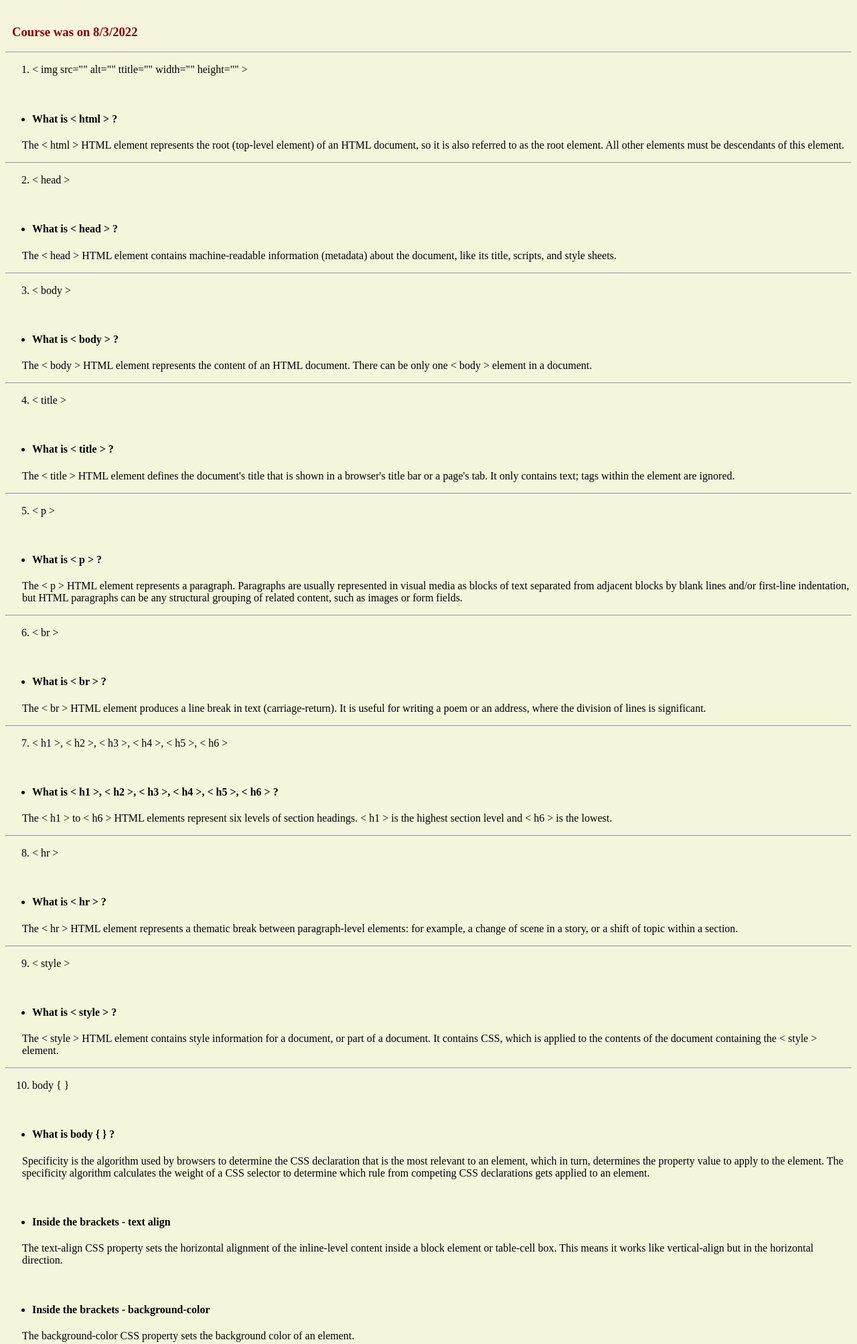
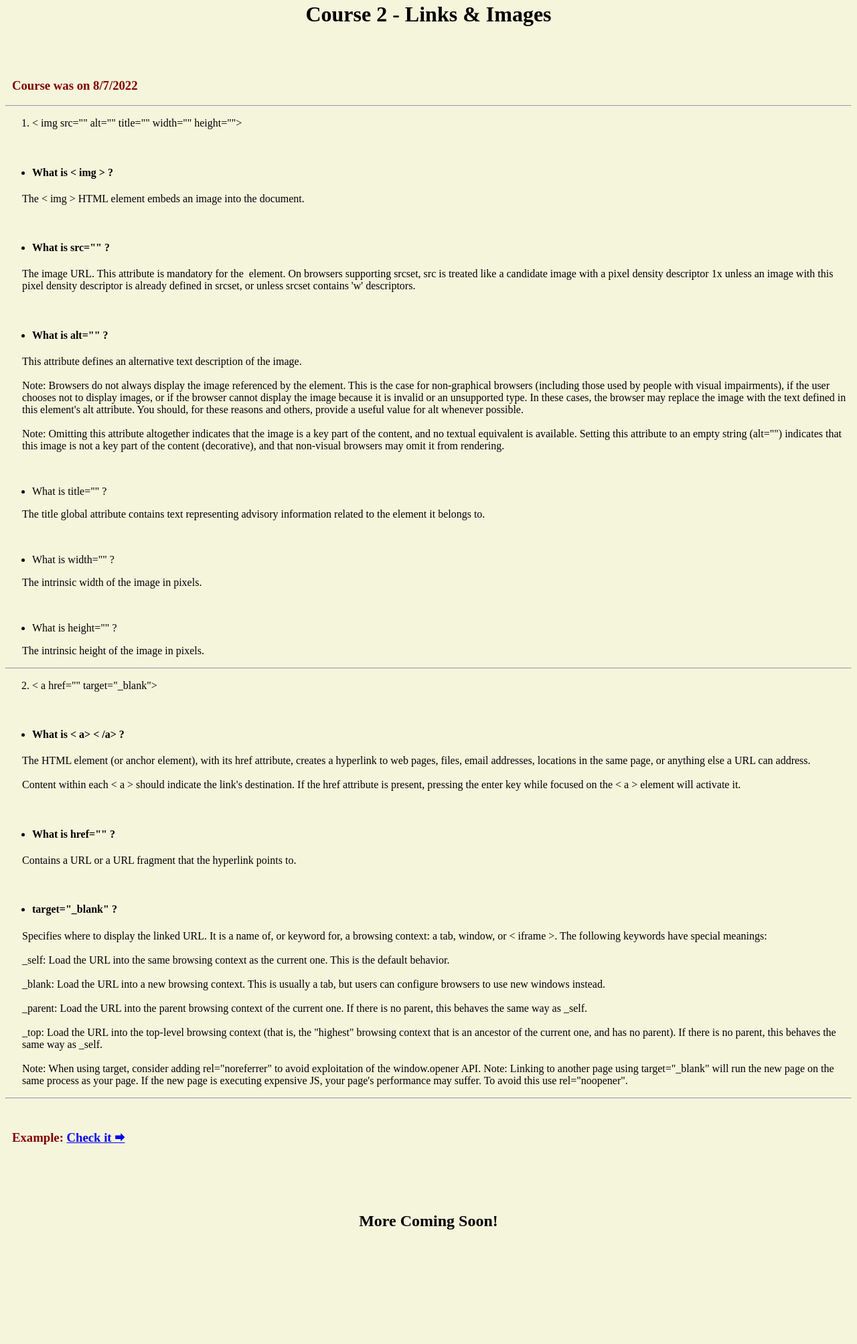
Before and after one commit to OmarMohamedX1/Course.com, a plain HTML site: page Links&Images.html in a window 1280 px wide. Shown: the part 62-2069 px from the top of the page at 67% size. After the commit the page ends 1945 px from the top, so only its background shows below. Drawn offline with Linux system fonts and the light colour scheme.

Commit message:
Add files via upload

```diff
--- a/Links&Images.html
+++ b/Links&Images.html
@@ -1,6 +1,6 @@
 <html>
 	<head>
-		<title>Course 1</title>
+		<title>Course 2</title>
 		<style>
 			body{
 				text-align: center;
@@ -26,116 +26,78 @@
 	</head>
 	<body>
 		<br>
-        <br><img src=""
-		<h1>Course 1 - HTML Basics</h1>
+        <br>
+		<h1>Course 2 - Links & Images</h1>
 		<br>
 		<br>
-		<h3>Course was on 8/3/2022</h3>
+		<h3>Course was on 8/7/2022</h3>
 		<hr>
 		<ol>
-			<li>< img src="" alt="" ttitle="" width="" height="" ></li>
+			<li>< img src="" alt="" title="" width="" height=""></li>
 		</ol>
 		<br>
 		<ul>
-		<li><h4>What is < html > ?</h4></li>
+		<li><h4>What is	< img > ?</h4></li>
 		</ul>
-		<p>The < html > HTML element represents the root (top-level element) of an HTML document, so it is also referred to as the root element. All other elements must be descendants of this element.</p>
+		<p>The < img > HTML element embeds an image into the document.</p>
+		<br>
+		<ul>
+			<li><h4>What is src="" ?</h4></li>
+		</ul>
+		<p>The image URL. This attribute is mandatory for the <img> element. On browsers supporting srcset, src is treated like a candidate image with a pixel density descriptor 1x unless an image with this pixel density descriptor is already defined in srcset, or unless srcset contains 'w' descriptors.</p>
+		<br>
+		<ul>
+			<li><h4>What is alt="" ?</h4></li>
+		</ul>
+		<p>This attribute defines an alternative text description of the image. <br><br>
+
+			Note: Browsers do not always display the image referenced by the element. This is the case for non-graphical browsers (including those used by people with visual impairments), if the user chooses not to display images, or if the browser cannot display the image because it is invalid or an unsupported type. In these cases, the browser may replace the image with the text defined in this element's alt attribute. You should, for these reasons and others, provide a useful value for alt whenever possible. <br><br>
+
+			Note: Omitting this attribute altogether indicates that the image is a key part of the content, and no textual equivalent is available. Setting this attribute to an empty string (alt="") indicates that this image is not a key part of the content (decorative), and that non-visual browsers may omit it from rendering.</p>
+		<br>
+		<ul>
+			<li>What is title="" ?</li>
+		</ul>
+		<p>The title global attribute contains text representing advisory information related to the element it belongs to.</p>
+		<br>
+		<ul>
+			<li>What is width="" ?</li>
+		</ul>
+		<p>The intrinsic width of the image in pixels.</p>
+		<br>
+		<ul>
+			<li>What is height="" ?</li>
+		</ul>
+		<p>The intrinsic height of the image in pixels.</p>
 		<hr>
 		<ol start="2">
-			<li>< head ></li>
+			<li>< a href="" target="_blank"></a></li>
 		</ol>
 		<br>
 		<ul>
-		<li><h4>What is < head > ?</h4></li>
+		<li><h4>What is < a> < /a> ?</h4></li>
 		</ul>
-		<p>The < head > HTML element contains machine-readable information (metadata) about the document, like its title, scripts, and style sheets.</p>
-		<hr>
-		<ol start="3">
-			<li>< body ></li>
-		</ol>
+		<p>The <a> HTML element (or anchor element), with its href attribute, creates a hyperlink to web pages, files, email addresses, locations in the same page, or anything else a URL can address. <br><br>
+
+			Content within each < a > should indicate the link's destination. If the href attribute is present, pressing the enter key while focused on the < a > element will activate it.</p>
 		<br>
 		<ul>
-		<li><h4>What is < body > ?</h4></li>
+			<li><h4>What is href="" ?</h4></li>
 		</ul>
-		<p>The < body > HTML element represents the content of an HTML document. There can be only one < body > element in a document.</p>
-		<hr>
-		<ol start="4">
-			<li>< title ></li>
-		</ol>
+		<p>Contains a URL or a URL fragment that the hyperlink points to.		</p>
 		<br>
 		<ul>
-		<li><h4>What is < title > ?</h4></li>
+			<li><h4>target="_blank" ?</h4></li>
 		</ul>
-		<p>The < title > HTML element defines the document's title that is shown in a browser's title bar or a page's tab. It only contains text; tags within the element are ignored.</p>
-		<hr>
-		<ol start="5">
-			<li>< p ></li>
-		</ol>
-		<br>
-		<ul>
-		<li><h4>What is < p > ?</h4></li>
-		</ul>
-		<p>The < p > HTML element represents a paragraph. Paragraphs are usually represented in visual media as blocks of text separated from adjacent blocks by blank lines and/or first-line indentation, but HTML paragraphs can be any structural grouping of related content, such as images or form fields.</p>
-		<hr>
-		<ol start="6">
-			<li>< br ></li>
-		</ol>
-		<br>
-		<ul>
-		<li><h4>What is < br > ?</h4></li>
-		</ul>
-		<p>The < br > HTML element produces a line break in text (carriage-return). It is useful for writing a poem or an address, where the division of lines is significant.</p>
-		<hr>
-		<ol start="7">
-			<li>< h1 >, < h2 >, < h3 >, < h4 >, < h5 >, < h6 ></li>
-		</ol>
-		<br>
-		<ul>
-		<li><h4>What is < h1 >, < h2 >, < h3 >, < h4 >, < h5 >, < h6 > ?</h4></li>
-		</ul>
-		<p>The < h1 > to < h6 > HTML elements represent six levels of section headings. < h1 > is the highest section level and < h6 > is the lowest.</p>
-		<hr>
-		<ol start="8">
-			<li>< hr ></li>
-		</ol>
-		<br>
-		<ul>
-		<li><h4>What is < hr > ?</h4></li>
-		</ul>
-		<p>The < hr > HTML element represents a thematic break between paragraph-level elements: for example, a change of scene in a story, or a shift of topic within a section.</p>
-		<hr>
-		<ol start="9">
-			<li>< style ></li>
-		</ol>
-		<br>
-		<ul>
-		<li><h4>What is < style > ?</h4></li>
-		</ul>
-		<p>The < style > HTML element contains style information for a document, or part of a document. It contains CSS, which is applied to the contents of the document containing the < style > element.</p>
-		<hr>
-		<ol start="10">
-			<li> body { } </li>
-		</ol>
-		<br>
-		<ul>
-		<li><h4>What is body { } ?</h4></li>
-		</ul>
-		<p>Specificity is the algorithm used by browsers to determine the CSS declaration that is the most relevant to an element, which in turn, determines the property value to apply to the element. The specificity algorithm calculates the weight of a CSS selector to determine which rule from competing CSS declarations gets applied to an element.</p>
-		<br>
-		<ul>
-		<li><h4>Inside the brackets - text align</h4></li>
-		</ul>
-		<p>The text-align CSS property sets the horizontal alignment of the inline-level content inside a block element or table-cell box. This means it works like vertical-align but in the horizontal direction.</p>
-		<br>
-		<ul>
-		<li><h4>Inside the brackets - background-color</h4></li>
-		</ul>
-		<p>The background-color CSS property sets the background color of an element.</p>
-		<br>
-		<ul>
-		<li><h4>Inside the brackets - color</h4></li>
-		</ul>
-		<p>The color CSS property sets the foreground color value of an element's text and text decorations, and sets the currentcolor value. currentcolor may be used as an indirect value on other properties and is the default for other color properties, such as border-color.</p>
+		<p>Specifies where to display the linked URL. It is a name of, or keyword for, a browsing context: a tab, window, or < iframe >. The following keywords have special meanings: <br><br>
+
+			_self: Load the URL into the same browsing context as the current one. This is the default behavior. <br><br>
+			_blank: Load the URL into a new browsing context. This is usually a tab, but users can configure browsers to use new windows instead. <br><br>
+			_parent: Load the URL into the parent browsing context of the current one. If there is no parent, this behaves the same way as _self. <br><br>
+			_top: Load the URL into the top-level browsing context (that is, the "highest" browsing context that is an ancestor of the current one, and has no parent). If there is no parent, this behaves the same way as _self. <br><br>
+			Note: When using target, consider adding rel="noreferrer" to avoid exploitation of the window.opener API.
+
+			Note: Linking to another page using target="_blank" will run the new page on the same process as your page. If the new page is executing expensive JS, your page's performance may suffer. To avoid this use rel="noopener".</p>
 		<hr>
 		<br>
 		<h3>Example: <a href="Example1.html">Check it 🠮</a></h3>
```
Also changed, not shown: Creator.html (added, +31 -0 lines), HTMLTable.html (added, +124 -0 lines), Updates.html (+7 -0 lines), Warning.html (added, +29 -0 lines), Warning.png (added), index.html (line endings or trailing spaces).
